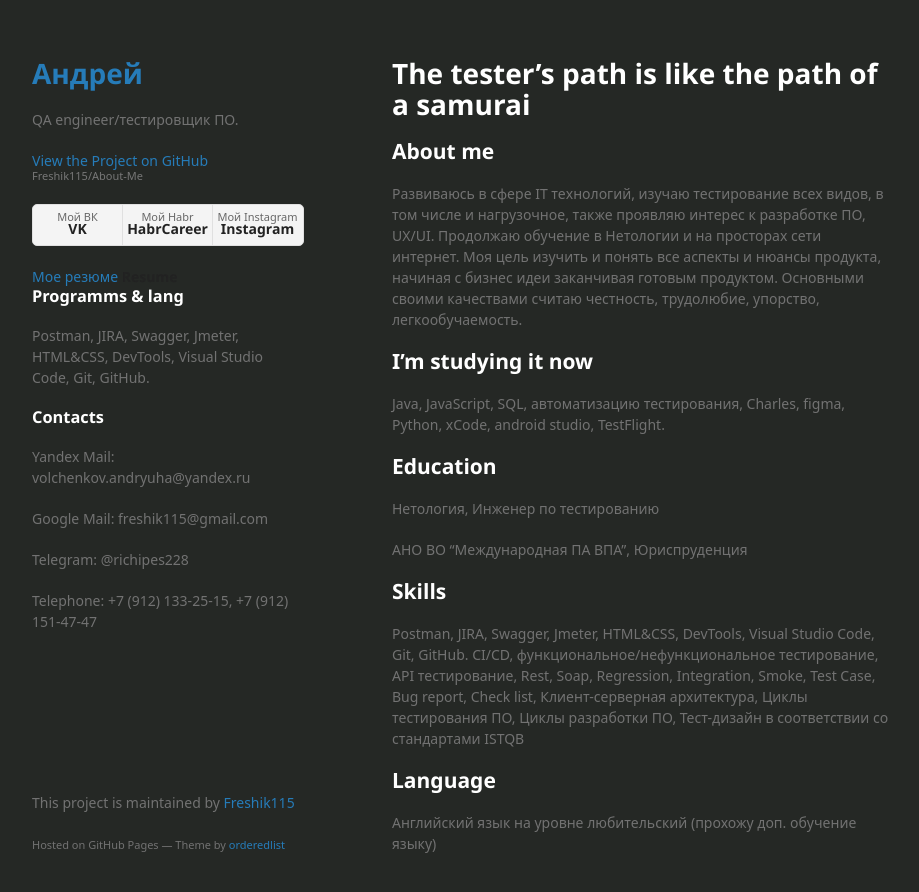
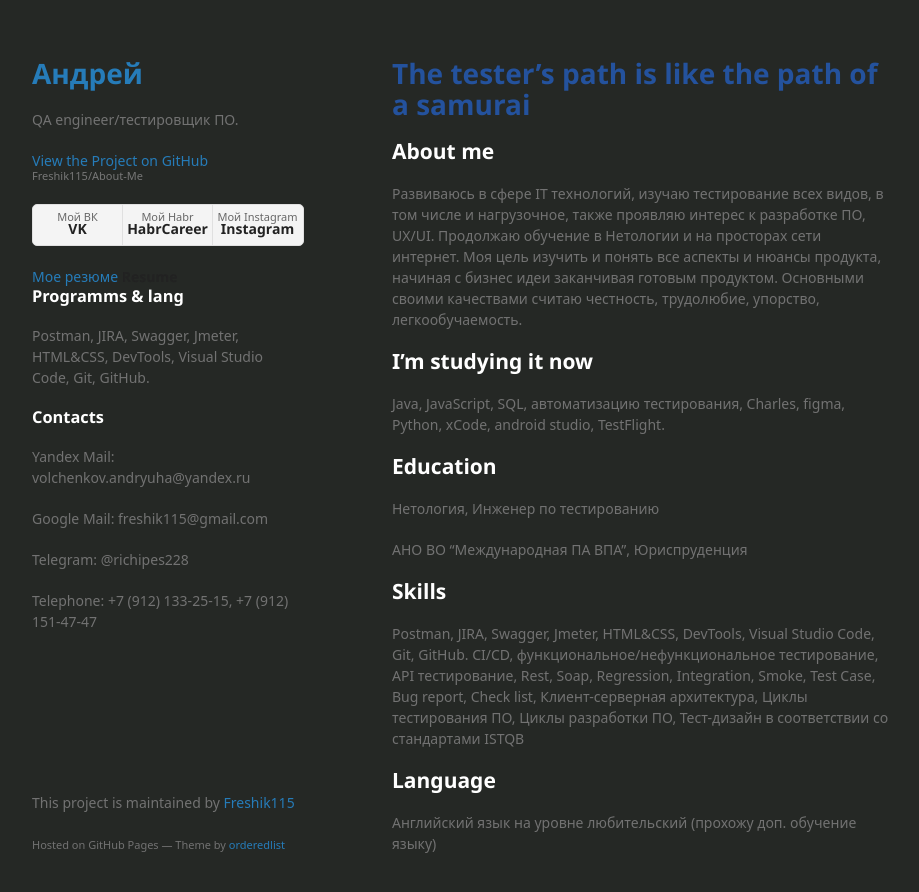
Before and after one commit to Freshik115/About-Me, a Jekyll site: the page built from README.md, in a window 1280 px wide and 924 px high. Shown: the top 892 px of the window, without its empty margins (178-1097 px from the left). Built offline with Jekyll 4.4.1, drawn with Linux system fonts in a browser that asks for light colours; some web fonts are replaced; our own code applies the rules of GitHub Pages for plain Markdown files.

Commit message:
Update jekyll-theme-minimal.scss

```diff
--- a/_sass/jekyll-theme-minimal.scss
+++ b/_sass/jekyll-theme-minimal.scss
@@ -10,7 +10,7 @@ body {
 }
 
 h1, h2, h3, h4, h5, h6 {
-  color:#fff;
+  color:#24529d;
   margin:0 0 20px;
 }
 
```
